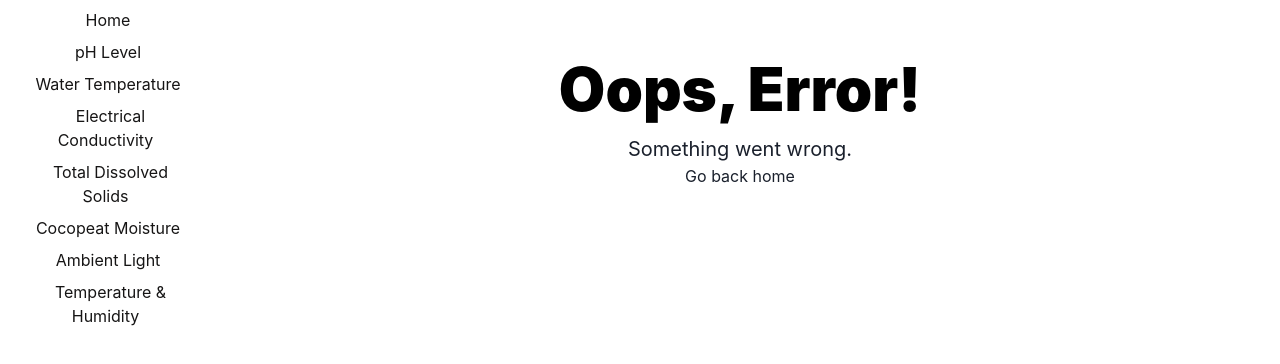
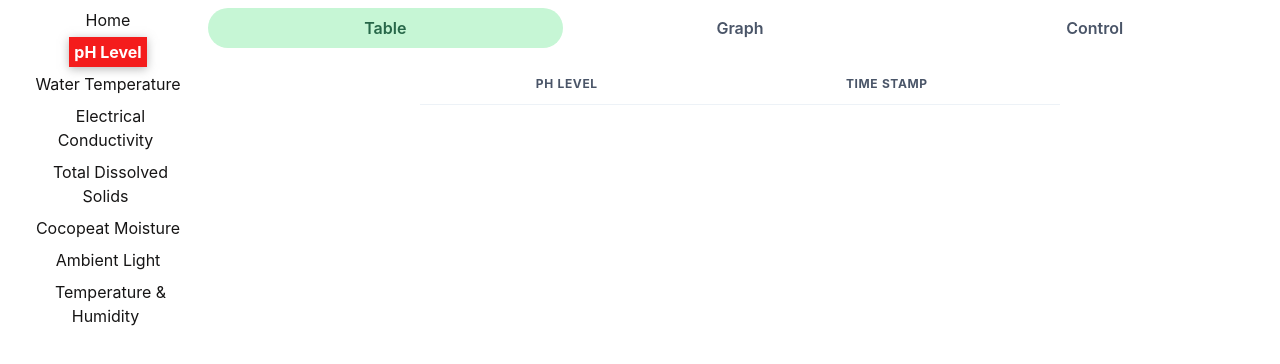
Before and after one commit to hydro-thesis/farmcup_website, a React (Vite) app in the folder frontend-workshop/: page /pHLevel in a window 1280 px wide. Before the commit this address led to /404. Shown: the top 364 px of the page. Built offline with nearby package versions, Linux system fonts and the light colour scheme.

Commit message:
pHLevel-Table

```diff
--- a/frontend-workshop/index.html
+++ b/frontend-workshop/index.html
@@ -1,4 +1,4 @@
-<!doctype html>
+<!DOCTYPE html>
 <html lang="en">
   <head>
     <meta charset="UTF-8" />
--- a/frontend-workshop/package.json
+++ b/frontend-workshop/package.json
@@ -21,12 +21,16 @@
     "@chakra-ui/theme-tools": "^2.1.2",
     "@emotion/react": "^11.11.4",
     "@emotion/styled": "^11.11.0",
+    "chart.js": "^4.4.2",
     "cypress": "^13.7.0",
     "framer-motion": "^11.0.8",
     "react": "^18.2.0",
+    "react-chartjs-2": "^5.2.0",
+    "react-charts": "^3.0.0-beta.57",
     "react-dom": "^18.2.0",
     "react-icons": "^5.0.1",
     "react-router-dom": "^6.22.2",
+    "recharts": "^2.12.3",
     "sweetalert2": "^11.10.6"
   },
   "devDependencies": {
--- /dev/null
+++ b/frontend-workshop/src/components/pH Level/pH-graph.jsx
@@ -0,0 +1,10 @@
+import React, { useState } from "react";
+import PropTypes from "prop-types";
+
+const pHLevelGraph = () => {
+  return;
+};
+
+pHLevelGraph.propTypes = {};
+
+export default pHLevelGraph;
--- /dev/null
+++ b/frontend-workshop/src/components/pH Level/pH-table.jsx
@@ -0,0 +1,25 @@
+import React from "react";
+import PropTypes from "prop-types";
+import { Flex, Table, TableContainer, Th, Tr } from "@chakra-ui/react";
+import { TableHead } from "@mui/material";
+
+const pHLevelTable = () => {
+  return (
+    <Flex justify="center">
+      <TableContainer maxH="75vh">
+        <Table minW="50vw">
+          <TableHead>
+            <Tr>
+              <Th textAlign="center">pH Level</Th>
+              <Th textAlign="center">Time Stamp</Th>
+            </Tr>
+          </TableHead>
+        </Table>
+      </TableContainer>
+    </Flex>
+  );
+};
+
+pHLevelTable.propTypes = {};
+
+export default pHLevelTable;
--- a/frontend-workshop/src/components/pH Level/pHLevel-index.jsx
+++ b/frontend-workshop/src/components/pH Level/pHLevel-index.jsx
@@ -0,0 +1,29 @@
+import React from "react";
+import PropTypes from "prop-types";
+import PHLevelTable from "./pH-table";
+import PHLevelGraph from "./pH-graph";
+import { Tab, TabList, TabPanel, TabPanels, Tabs } from "@chakra-ui/react";
+
+const pHLevelIndex = () => {
+  return (
+    <Tabs isFitted variant="soft-rounded" colorScheme="green">
+      <TabList>
+        <Tab>Table</Tab>
+        <Tab>Graph</Tab>
+        <Tab>Control</Tab>
+      </TabList>
+      <TabPanels>
+        <TabPanel>
+          <PHLevelTable />
+        </TabPanel>
+        <TabPanel>
+          <PHLevelGraph />
+        </TabPanel>
+      </TabPanels>
+    </Tabs>
+  );
+};
+
+pHLevelIndex.propTypes = {};
+
+export default pHLevelIndex;
```
Also changed, not shown: frontend-workshop/src/App.jsx (+17 -13 lines), frontend-workshop/src/router.jsx (+34 -33 lines), frontend-workshop/src/utils/pHvalues.js (added, +23 -0 lines), 2 other files (tests, documents, lock files or other folders).
